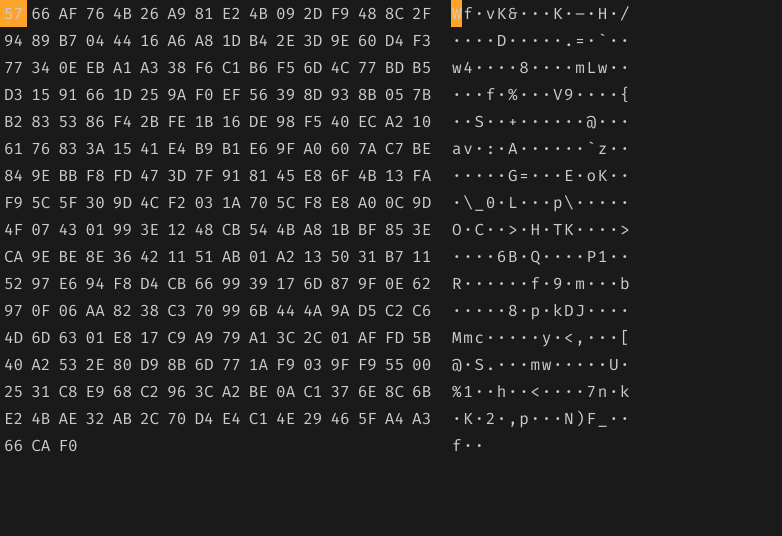
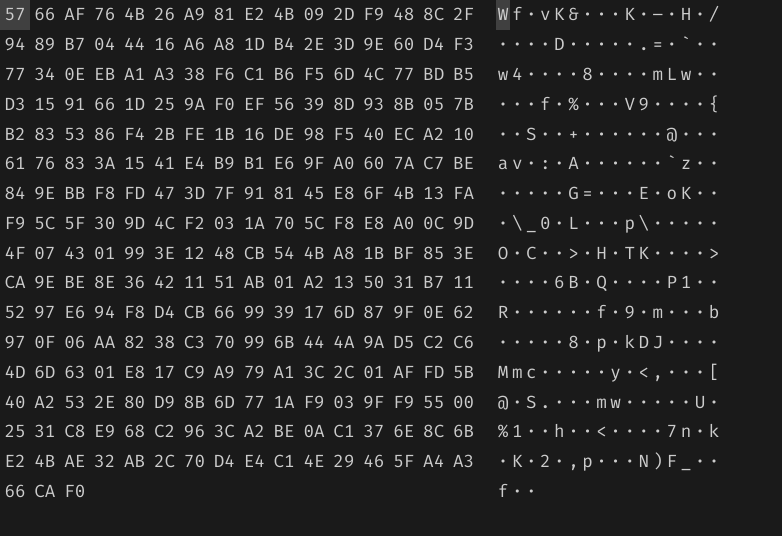
Before and after one commit to rnwtn/smeditor, a Svelte app: page / in a window 1280 px wide. Shown: the top 536 px of the page, without its empty margins (0-782 px from the left). Built offline with nearby package versions, Linux system fonts and the light colour scheme.

Commit message:
Update themeing and add active class to bytes

```diff
--- a/src/components/HexEditor.svelte
+++ b/src/components/HexEditor.svelte
@@ -11,6 +11,8 @@
   // end testing
 
   let hoveredIndex: number = -1;
+  let activeIndex: number = -1;
+
   function toHex(num: number): string {
     let hex: string = num.toString(16).toUpperCase();
     console.log(hex);
@@ -24,23 +26,29 @@
   function onByteHovered(index: number) {
     hoveredIndex = index;
   }
+
+  function onByteActive(index: number) {
+    activeIndex = index;
+  }
 </script>
 
-<div class="page">
+<div class="page monospaced">
   <div id="settings-container" />
-  <div id="bytes-container">
+  <div id="bytes-container" class="grid">
     {#each bytes as byte, index}
-      <div
+      <span
         class="byte"
         class:hovered={index === hoveredIndex}
+        class:active={index === activeIndex}
         on:focus
         on:mouseover={() => onByteHovered(index)}
+        on:click={() => onByteActive(index)}
       >
         {toHex(byte)}
-      </div>
+      </span>
     {/each}
   </div>
-  <div id="preview-container">
+  <div id="preview-container" class="grid">
     {#each bytes as byte, index}
       <span
         class="preview"
@@ -60,33 +68,37 @@
     column-gap: 1em;
     align-items: flex-start;
     justify-content: flex-start;
+    font-size: 1.1rem;
+    user-select: none;
+  }
+
+  .grid {
+    display: grid;
+    grid-template-columns: repeat(16, 1fr);
+  }
+
+  .hovered {
+    background-color: var(--background-hover);
+    cursor: default;
   }
 
   .byte {
+    position: relative;
     display: flex;
     justify-content: center;
     padding: 0.25em;
-    user-select: none;
+  }
+
+  .byte.active {
+    outline: 1px solid red;
   }
 
   .preview {
     display: flex;
     justify-content: center;
-    padding: 0.25em 0.05em;
-    user-select: none;
+    padding: 0.25em 0.1em;
   }
 
-  .byte.hovered,
-  .preview.hovered {
-    background-color: var(--text-warning);
-    cursor: default;
-  }
-
-  #bytes-container,
-  #preview-container {
-    display: grid;
-    grid-template-columns: repeat(16, 1fr);
-  }
 
   #settings-container {
     position: absolute;
--- a/src/style.css
+++ b/src/style.css
@@ -7,22 +7,25 @@
   margin: 0;
   padding: 0;
   box-sizing: border-box;
-  font-family: "Fira Mono";
 }
+
 
 
 html {
   font-size: 16px;
+  font-family: Arial, Helvetica, sans-serif;
 }
 
 button {
   padding: .8em 1.1em;
   font-size: 1.2rem;
   border: 0;
-  border-radius: 8px;
+  border-radius: 5px;
+  border: 3px solid white;
+  box-shadow: 6px 6px gray;
   cursor: pointer;
   transition: all 0.1s ease-in-out;
-  background-color: var(--background-button);
+  background-color: var(--accent-1);
   color: var(--text-button);
 }
 
@@ -53,6 +56,6 @@ button {
   border: 2px solid var(--decorative-base);
 }
 
-.mono-space-font {
+.monospaced {
   font-family: "Fira Mono";
 }
--- a/src/themes.css
+++ b/src/themes.css
@@ -1,20 +1,14 @@
 .default {
   --background-primary: #1a1a1a;
-  --background-accent: #1ed760;
-  --background-negative: #e91429;
-  --background-warning: #ffa42b;
-  --background-positive: #1ed760;
-  --background-announcement: #0d72ea;
-  --background-button: #c0c0c0;
+  --background-hover: #404040;
+
+  --accent-1: #e91429;
+  --accent-2: #ffa42b;
+  --accent-3: #1ed760;
 
   --text-primary: #cccccc;
   --text-subdued: #a7a7a7;
-  --text-accent: #1ed760;
-  --text-negative: #f15e6c;
-  --text-warning: #ffa42b;
-  --text-positive: #1ed760;
-  --text-announcement: #3d91f4;
-  --text-button: #000000;
-
-  --accent-1: #cccccc;
+  --text-accent-1: #1ed760;
+  --text-accent-2: #1ed760;
+  --text-accent-3: #1ed760;
 }
```
